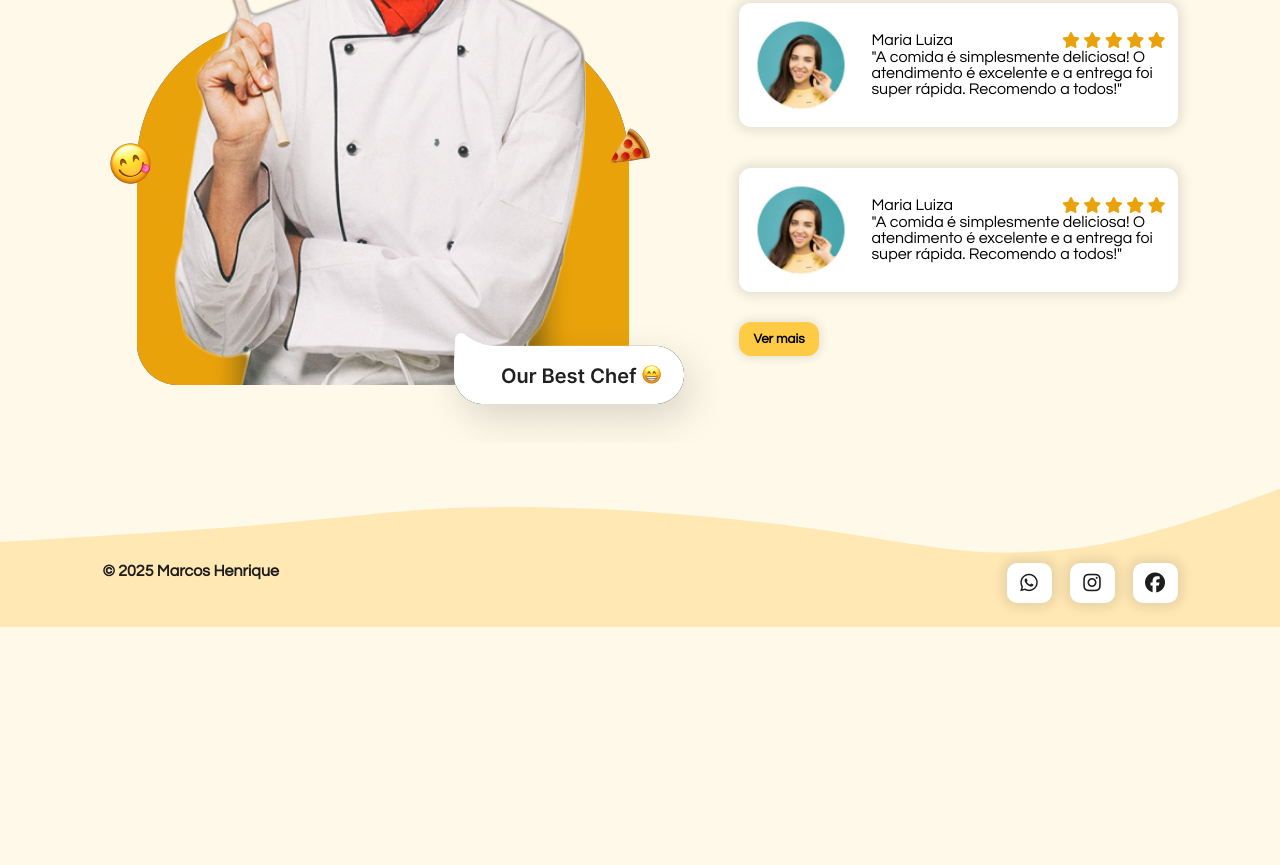
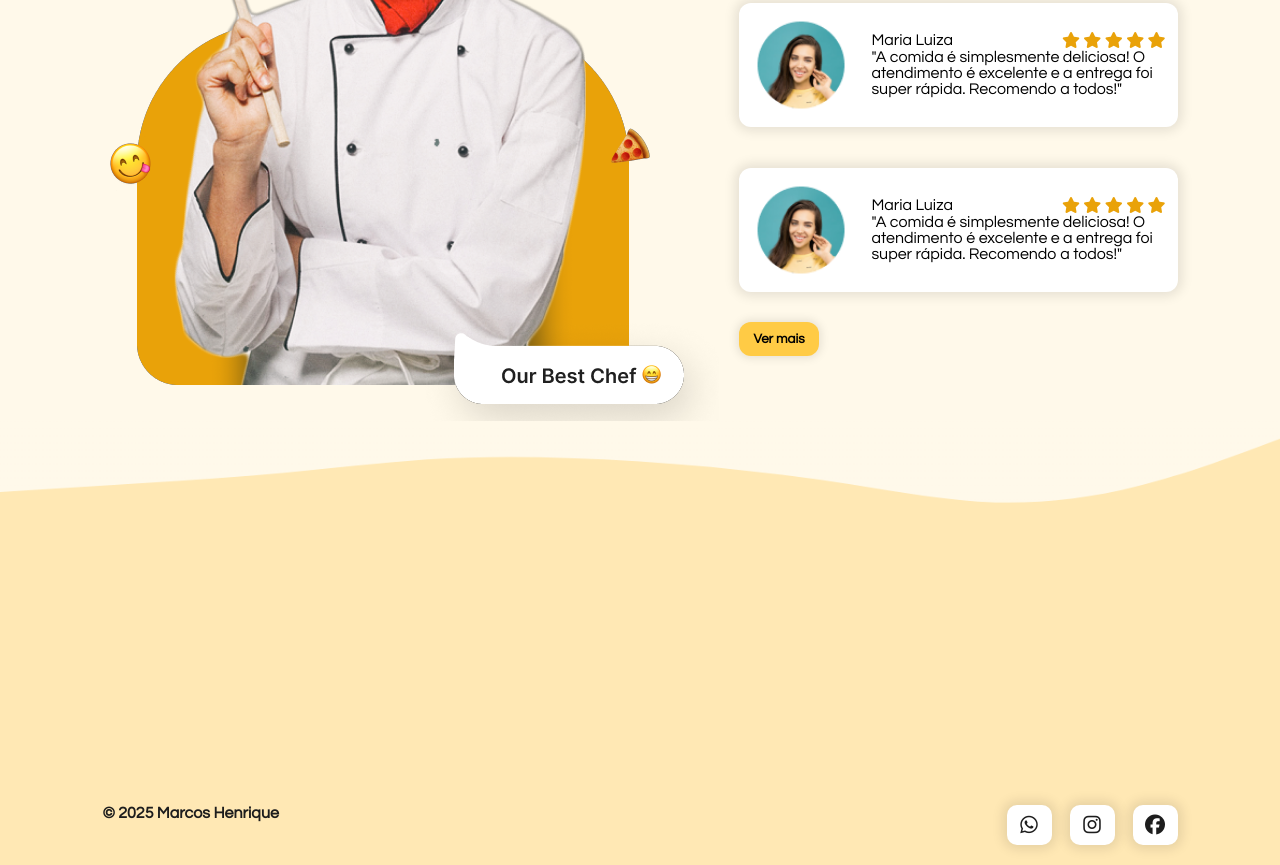
Before and after one commit to MarcosVogado/projeto-food, a plain HTML site: page index.html in a window 1280 px wide. Shown: the part 1855-2720 px from the top of the page. Before the commit the page ends 2482 px from the top, so only its background shows below. Drawn offline with nearby package versions, Linux system fonts and the light colour scheme; a script that the page names is missing.

Commit message:
Corrigindo bug
Corrigindo bug do footer

```diff
--- a/index.html
+++ b/index.html
@@ -57,7 +57,7 @@
                 </h1>
 
                 <p class="description">
-                    Lorem ipsum dolor sit amet consectetur adipisicing elit. Repellat voluptatibus, nulla maiores officiis voluptatum ea fuga placeat voluptates ut laudantium ipsa sint accusamus rem quam reiciendis earum doloribus fugit itaque.
+                    Imagine um restaurante onde cada prato é uma celebração de sabores autênticos e ingredientes frescos, cuidadosamente preparados para proporcionar uma experiência gastronômica memorável. Em um ambiente acolhedor e sofisticado, os clientes são convidados a desfrutar de uma culinária excepcional, combinando tradição e inovação em cada receita.
                 </p>
 
                 <div id="cta_buttons">
@@ -282,7 +282,7 @@
     </main>
 
     <footer>
-        <img src="src/images/wave (1).svg" alt="">
+        <img src="src/images/wave (1).png" alt="">
 
         <div id="footer_items">
             <span id="copyright">
--- a/src/styles/footer.css
+++ b/src/styles/footer.css
@@ -1,17 +1,24 @@
 footer{
-    background-color: #ffe8b4;;
+    background-color: #ffe8b4;
 }
 
 #footer_items{
     display: flex;
     justify-content: space-between;
-    padding: 0px 8% 24px 8%;
+    padding: 0px 8% 20px 8%;
 }
 
 #copyright{
     color: #1d1d1d;
     font-weight: 600;
 }
+
+footer img {
+    display: block;
+    width: 100%;
+    margin-bottom: -60px;
+}
+
 
 @media screen and (max-width: 700px){
     #footer_items{
--- a/src/styles/testimonials.css
+++ b/src/styles/testimonials.css
@@ -4,6 +4,8 @@
     align-items: center;
     justify-content: center;
     gap: 20px;
+    margin-bottom: -50px;
+
 }
 
 #testimonial_chef{
```
Also changed, not shown: src/images/wave (1).png (added), src/images/wave (1).svg (deleted).
